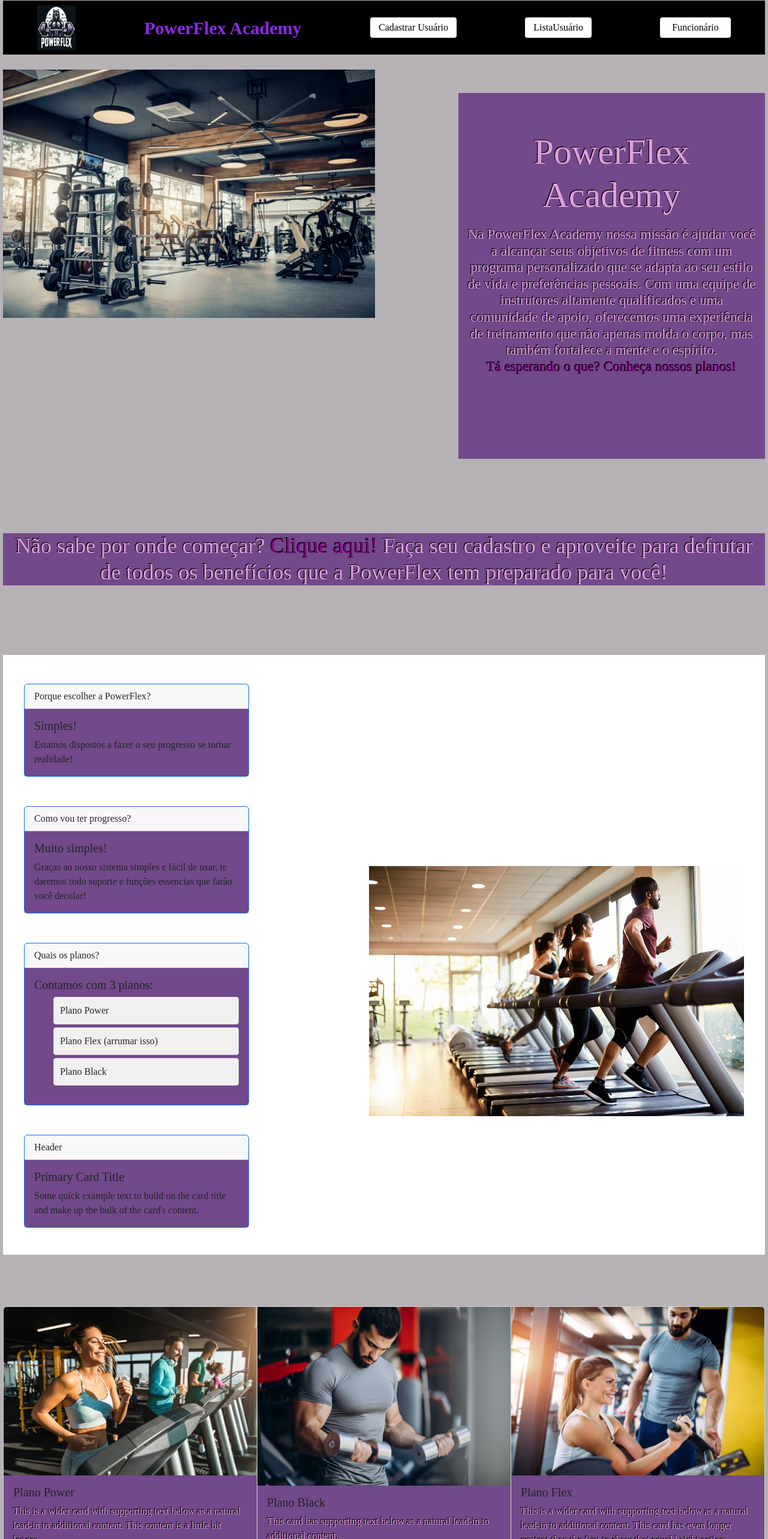
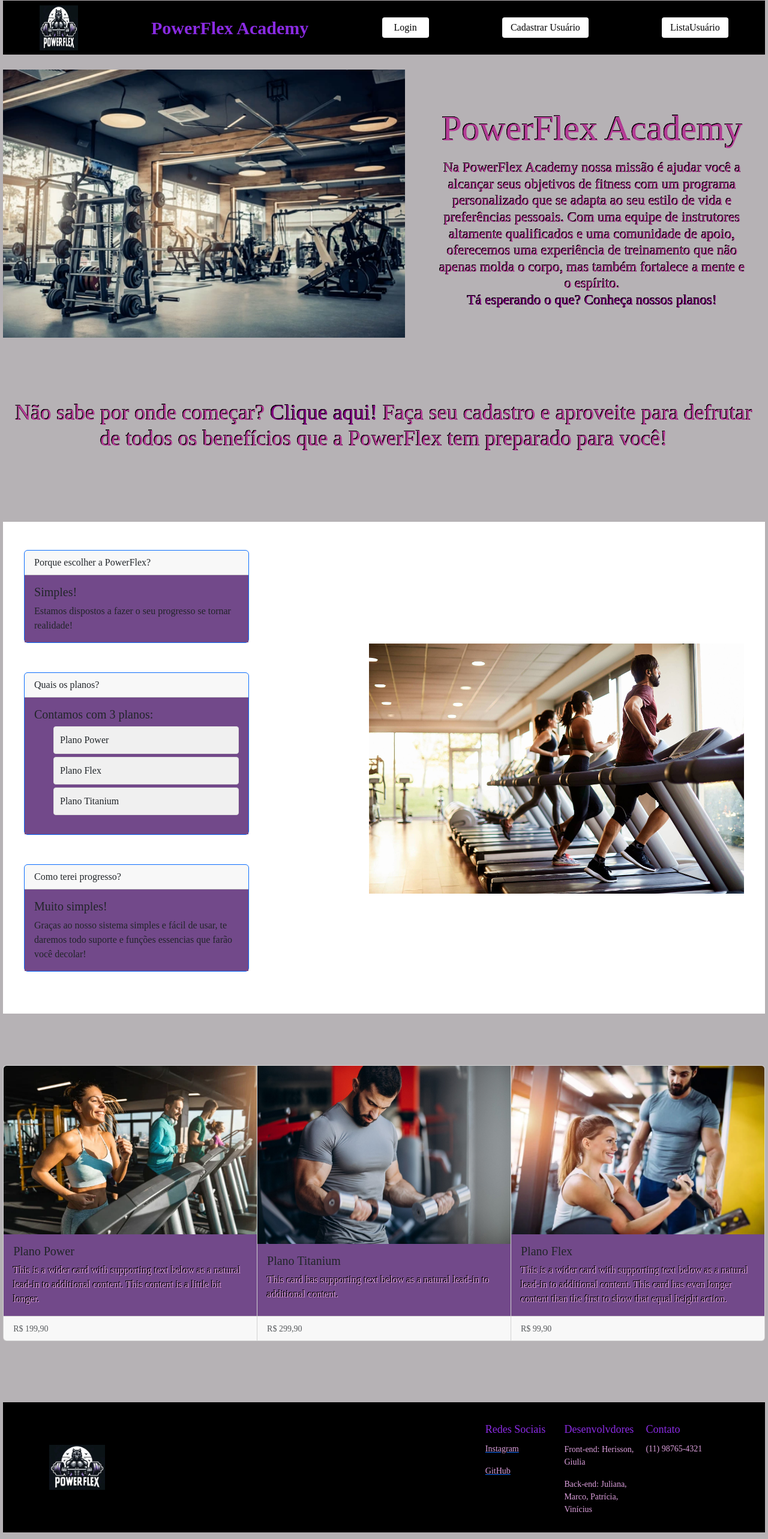
Before and after one commit to Heriwill/tcc_cods4, a React (Vite) app: page / in a window 1280 px wide. Shown: the top 2566 px of the page at 60% size. Built offline with nearby package versions, Linux system fonts and the light colour scheme.

Commit message:
Ajustar a descricao dos planos

```diff
--- a/src/pages/Header/header.css
+++ b/src/pages/Header/header.css
@@ -30,7 +30,7 @@ header{
     border-radius: 4px;
 
 }
-.funcionario{
+.login{
     text-decoration: none;
     cursor: pointer;
     background-color: white;
--- a/src/pages/Header/index.jsx
+++ b/src/pages/Header/index.jsx
@@ -7,9 +7,9 @@ function Header(){
             <header>
                 <img src="../images/logo.jpeg" alt="" id='logoimg' />
                 <a href="/" className="logo">PowerFlex Academy</a>
+                <a href="/login" className="login">Login</a>
                 <a href="/usuario" className="usuario">Cadastrar Usuário</a>
                 <a href="/listausuario" className="usuario">ListaUsuário</a>
-                <a href="/funcionario" className="funcionario">Funcionário</a>
             </header>
 
     )
--- a/src/pages/Home/home.css
+++ b/src/pages/Home/home.css
@@ -1,7 +1,7 @@
 #imgtopo{
     margin-left: -1.2%;
     height: 60%;
-    width: 50%;
+    width: 54%;
     margin-top: 2%;
     --margin-left: -1.2%;
     --height: 500px;
@@ -12,6 +12,44 @@
 }
 
 /*Ou colocar a imagem de fundo na metade da tela*/
+#titulo{
+    --cursor: pointer;
+    --background-color: rgb(114, 73, 138);
+    --border: fixed;
+    --margin: fixed;
+    display: block;
+  --border-block: 50px dashed red;
+    --padding: 5% 10px 10% ;
+    padding: 3% 1% 1% ;
+
+    margin-left: 56%;
+    margin-right: 0%;
+    margin-top: -34%;
+    margin-bottom: 10%;
+    --margin-bottom: 100px;
+    height: 50%;
+    --heght:500px
+    text-decoration: none;
+     color: rgb(179, 60, 149);
+    --border-radius: 10px;
+    --border-top: solid;
+    --border-right: solid;
+    --border-style: outset;
+    border-color: white;
+    --border-spacing: 50px;
+    font-size: 60px;
+    --font-display: block;
+    text-align: center;
+    text-shadow:
+    -1px -1px 0 black,
+    -1px -1px 0 black,
+    -1px -1px 0 black,
+    -1px -1px 0 black;
+    --box-sizing: border-box;
+
+
+}
+/*
 #titulo{
     --cursor: pointer;
     background-color: rgb(114, 73, 138);
@@ -49,7 +87,32 @@
 
 
 }
+*/
 
+#subtitulo{
+    --box-sizing: border-box;
+    --background-color:  rgb(114, 73, 138);
+    text-align: center;
+    margin-top: 5%;
+    width: 102.4%;
+    margin-left: -1.2%;
+    color: rgb(179, 60, 149);
+    --border-radius: 13px;
+    --border-style: ridge;
+    --border-color: white;
+    --border-width: 5px;
+    text-shadow:
+    -1px -1px 0 black,
+    -1px -1px 0 black,
+    -1px -1px 0 black,
+    -1px -1px 0 black;
+   --text-decoration:none;
+   --overflow:visible;
+   font-size: 36px;
+
+
+}
+/*
 #subtitulo{
     box-sizing: border-box;
     background-color:  rgb(114, 73, 138);
@@ -73,6 +136,7 @@
 
 
 }
+*/
 
 .texto1{
     font-size: 23px;
@@ -130,12 +194,11 @@
     margin-left: 2%;
     --text-align:center;
 
-
 }
 
 #imgmeio{
     width: 50%;
-    margin-top: -65%;
+    margin-top: -60%;
     --margin-top: -610px;
     margin-left: 48%;
     margin-bottom: 2%;
@@ -237,9 +300,9 @@ footer {
     margin-bottom: -1.5%;
     --border-style: solid;
     --border-color: rgb(114, 73, 138);
-    padding: 2% 0;
+    padding: 1% 0;
    --padding: 20px 0;
-    text-align: center;
+    text-align: left;
     --clear:both;
   }
 
@@ -253,7 +316,7 @@ footer {
   }
 
   .footerlogo img {
-    max-width: 10%;
+    max-width: 13%;
     --max-width: 100px;
     --border-style: double;
     --border-color: blueviolet;
@@ -262,6 +325,7 @@ footer {
   .columns {
     display: flex;
     justify-content: space-between;
+
     margin-top: 2%;
     --margin-top: 20px;
   }
--- a/src/pages/Home/index.jsx
+++ b/src/pages/Home/index.jsx
@@ -41,9 +41,22 @@ function Home(){
       </Card>
 
       <br />
-
+   <Card border="primary" className='cardes' >
+        <Card.Header>Quais os planos?</Card.Header>
+        <Card.Body className='cardecorpo'>
+          <Card.Title>Contamos com 3 planos:</Card.Title>
+          <Card.Text>
+            <ul>
+              <li className='planoslista'>Plano Power</li>
+              <li className='planoslista'>Plano Flex</li>
+              <li className='planoslista'>Plano Titanium</li>
+            </ul>
+          </Card.Text>
+        </Card.Body>
+      </Card>
+      <br />
       <Card border="primary" className='cardes' >
-        <Card.Header>Como vou ter progresso?</Card.Header>
+        <Card.Header>Como terei progresso?</Card.Header>
         <Card.Body className='cardecorpo'>
           <Card.Title>Muito simples!</Card.Title>
           <Card.Text>
@@ -54,23 +67,7 @@ function Home(){
       </Card>
 
     <br />
-
-    <Card border="primary" className='cardes' >
-        <Card.Header>Quais os planos?</Card.Header>
-        <Card.Body className='cardecorpo'>
-          <Card.Title>Contamos com 3 planos:</Card.Title>
-          <Card.Text>
-            <ul>
-              <li>Plano Power</li>
-              <li>Plano Flex (arrumar isso)</li>
-              <li>Plano Black</li>
-            </ul>
-          </Card.Text>
-        </Card.Body>
-      </Card>
-
-    <br />
-
+    {/*
     <Card border="primary" className='cardes'>
         <Card.Header>Header</Card.Header>
         <Card.Body className='cardecorpo'>
@@ -81,7 +78,7 @@ function Home(){
           </Card.Text>
         </Card.Body>
       </Card>
-
+        */}
 <   br />
 
 <img src="../images/imgcardemeio.jpeg" id='imgmeio'/>
@@ -100,21 +97,21 @@ function Home(){
           </Card.Text>
         </Card.Body>
         <Card.Footer>
-          <small className="text-muted">POWERFLEX ACADEMY</small>
+          <small className="text-muted">R$ 199,90</small>
         </Card.Footer>
       </Card>
 
       <Card>
         <Card.Img className='imgcardegrupo' variant="top" src="../images/imgcarde2.jpeg" heref=""/>
         <Card.Body className='cardecorpo'>
-          <Card.Title className='cardetitulo'>Plano Black</Card.Title>
+          <Card.Title className='cardetitulo'>Plano Titanium</Card.Title>
           <Card.Text className='cardetexto'>
             This card has supporting text below as a natural lead-in to
             additional content.{' '}
           </Card.Text>
         </Card.Body>
         <Card.Footer>
-          <small className="text-muted">PRECO DOS PLANOS EXEMPLO</small>
+          <small className="text-muted">R$ 299,90</small>
         </Card.Footer>
       </Card>
 
@@ -129,7 +126,7 @@ function Home(){
           </Card.Text>
         </Card.Body>
         <Card.Footer>
-          <small className="text-muted">Deixar nessa altura, mas com fundo em branco</small>
+          <small className="text-muted">R$ 99,90</small>
         </Card.Footer>
       </Card>
     </CardGroup>
@@ -144,15 +141,18 @@ function Home(){
         <div class="columns">
             <div class="column">
                 <h3>Redes Sociais</h3>
-                <p>Descrição do tópico 1.</p>
+                <a href="https://www.instagram.com"><p>Instagram</p></a>
+               <a href="git"><p>GitHub</p></a>
             </div>
             <div class="column">
                 <h3>Desenvolvdores</h3>
-                <p>Descrição do tópico 2.</p>
+                <p>Front-end: Herisson, Giulia</p>
+                <p>Back-end: Juliana, Marco, Patrícia, Vinícius</p>
+
             </div>
             <div class="column">
-                <h3>Cadastre-se</h3>
-                <p>Descrição do tópico 3.</p>
+                <h3>Contato</h3>
+                <p>(11) 98765-4321</p>
             </div>
         </div>
     </div>
--- a/src/pages/Funcionario/index.jsx
+++ b/src/pages/Login/index.jsx
@@ -1,9 +1,9 @@
 // npm install react-hook-form
 import  {useForm} from "react-hook-form";
 import { Link } from 'react-router-dom';
-import './funcionario.css';
+import './login.css';
 
-const Funcionario = () => {
+const Login = () => {
     const {register, handleSubmit} = useForm();
 
     const onSubmit = (data) => {
@@ -25,7 +25,7 @@ const Funcionario = () => {
 
         <div className="form-group">
 
-            <button onClick={() =>handleSubmit(onSubmit)()}>Cadastrar Funcionario</button>
+            <button onClick={() =>handleSubmit(onSubmit)()}>Entrar</button>
       </div>
 
     </div>
@@ -34,7 +34,7 @@ const Funcionario = () => {
 
 }
 
-export default Funcionario;
+export default Login;
 /*
 import React from 'react';
 import { Link } from 'react-router-dom';
--- a/src/routes.jsx
+++ b/src/routes.jsx
@@ -3,7 +3,7 @@ import {BrowserRouter, Routes, Route } from 'react-router-dom'
 import Header from './pages/Header';
 import Home from './pages/Home';
 import Usuario from './pages/Usuario';
-import Funcionario from './pages/Funcionario';
+import Login from './pages/Login';
 import ListaUsuario from './pages/ListaUsuario'
 
 function RoutesApp(){
@@ -14,7 +14,7 @@ function RoutesApp(){
                 <Route path="/" element={<Home/>}/>
                 <Route path="/usuario" element={<Usuario/>}/>
                 <Route path="/listausuario" element={<ListaUsuario/>}/>
-                <Route path="/funcionario" element={<Funcionario/>}/>
+                <Route path="/login" element={<Login/>}/>
 
             </Routes>
 
```
Also changed, not shown: src/pages/Login/login.css (renamed from src/pages/Funcionario/funcionario.css).
